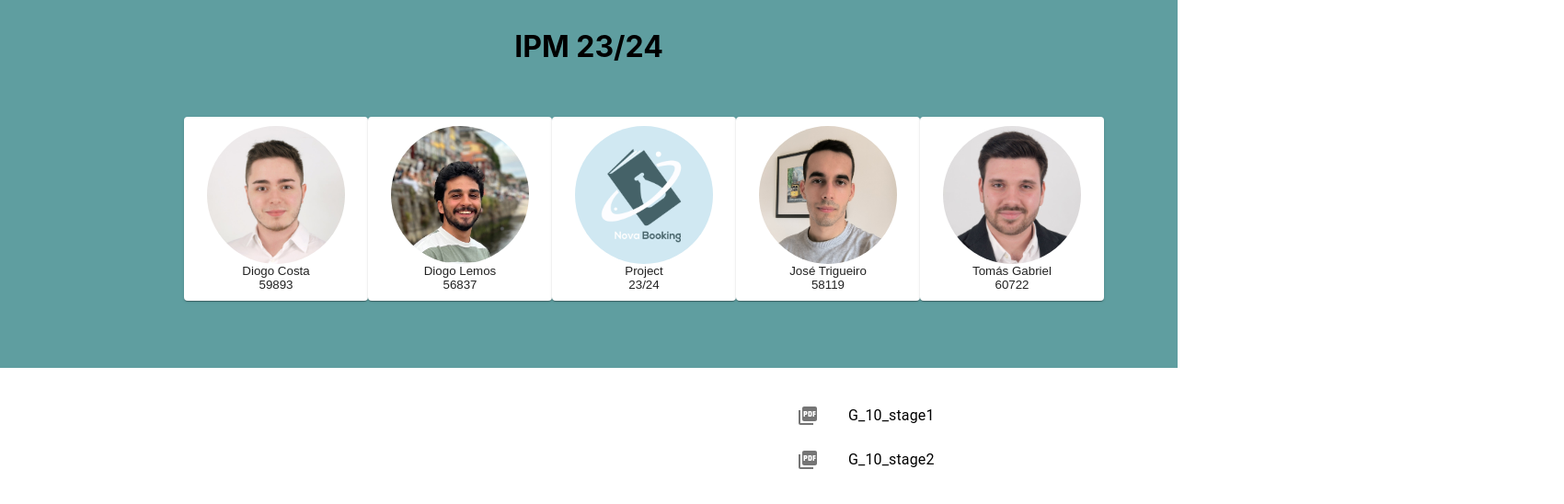
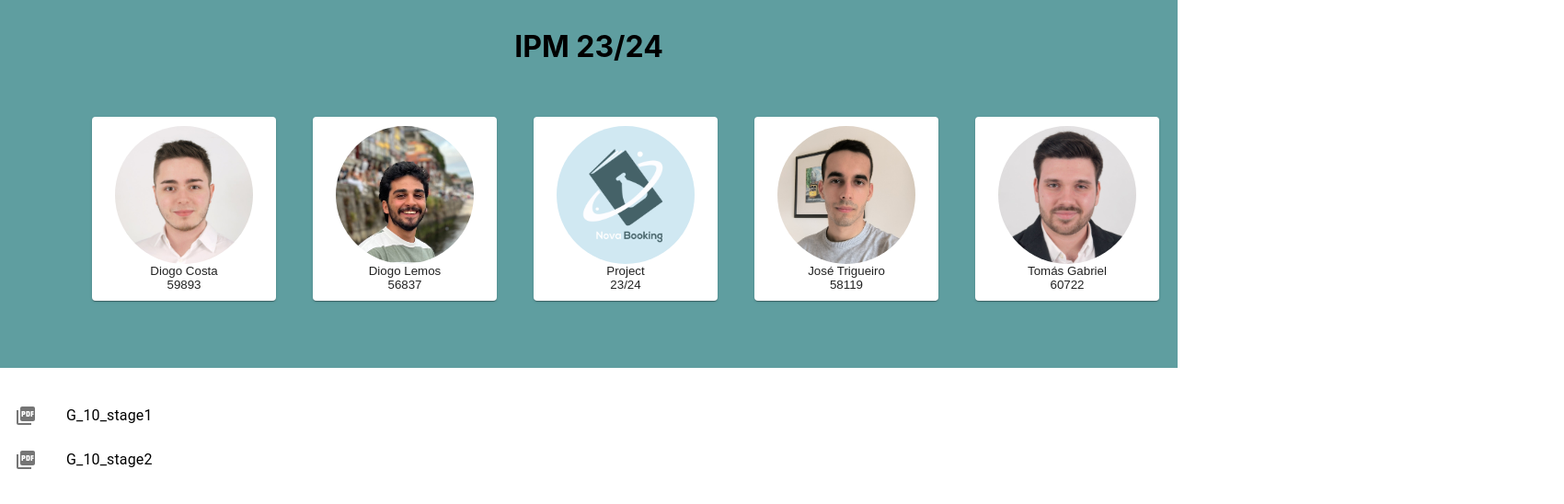
Before and after one commit to dcosta500/ipm-site, a React (Create React App) app: page / in a window 1280 px wide. Shown: the top 548 px of the page at 92% size, 1700 px wide, since content can reach past the window. Built offline with nearby package versions, Linux system fonts and the light colour scheme.

Commit message:
Got rid of horizontal scroll-bar

```diff
--- a/src/app/components/mainpage/others/Profile.js
+++ b/src/app/components/mainpage/others/Profile.js
@@ -1,5 +1,5 @@
 import "./Profile.css";
-import { Avatar, Button } from "@mui/material";
+import { Avatar } from "@mui/material";
 import { Card } from "@mui/material";
 import { Box } from "@mui/material";
 import { CardActionArea } from "@mui/material";
@@ -10,7 +10,6 @@ export default function Profile(props) {
   const avatarStyle = { width: avatarScale, height: avatarScale };
 
   const onClickProfileCard = () => {
-    console.log(`Setting person Id to ${props.id}`);
     props.setPersonId(props.id);
   };
 
--- a/src/app/components/mainpage/sections/FilesSection.css
+++ b/src/app/components/mainpage/sections/FilesSection.css
@@ -1,5 +1,5 @@
 .FilesSection {
-    align-items: center;
-    padding: 20px 850px;
-    height: 500px;
-  }
+  align-items: center;
+  padding-top: 20px;
+  height: 500px;
+}
--- a/src/app/components/mainpage/sections/MembersSection.css
+++ b/src/app/components/mainpage/sections/MembersSection.css
@@ -11,6 +11,6 @@
 .ProfileBarContainer {
   display: flex;
   align-items: center;
-  padding: 10px 200px;
+  padding: 10px 100px;
   height: 250px;
 }
```
